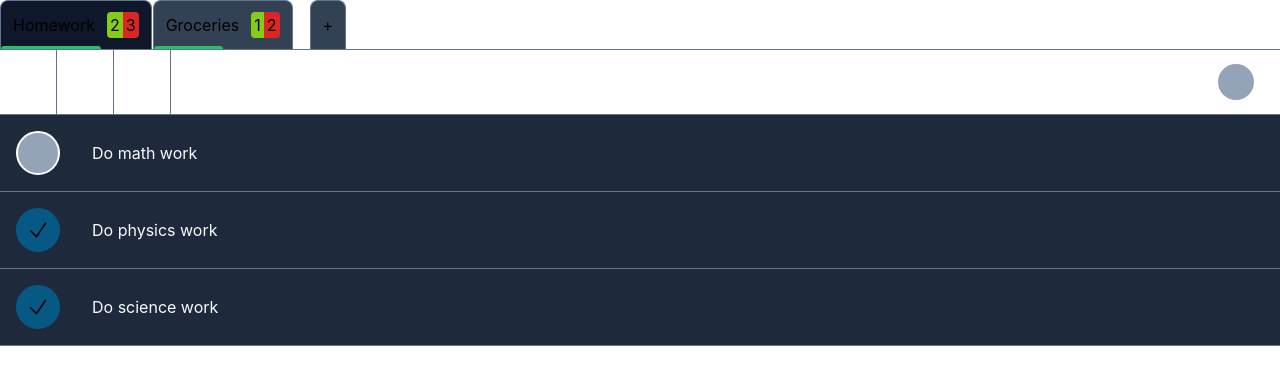
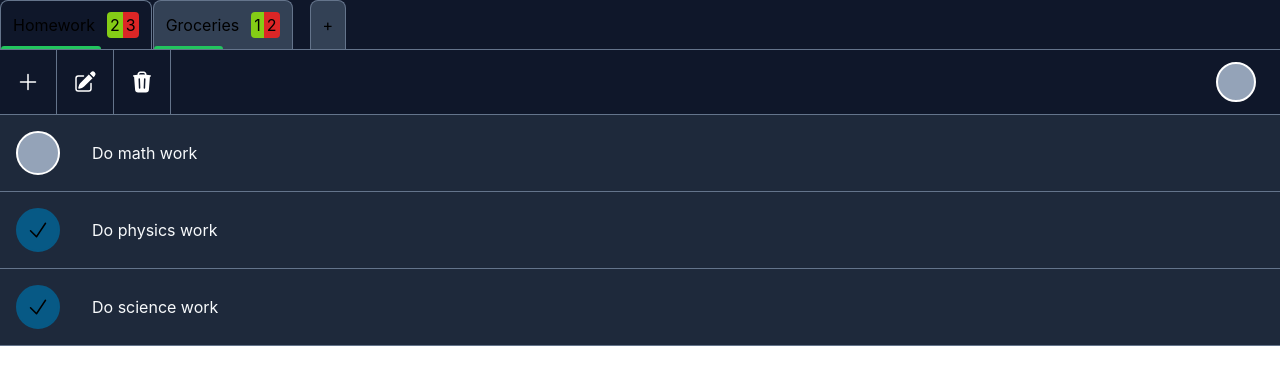
Before and after one commit to Scalpal/toDoList, a Next.js app: page / in a window 1280 px wide. Shown: the top 384 px of the page. Built offline with nearby package versions, Linux system fonts and the light colour scheme; what tailwindcss-percentage-width would draw is missing.

Commit message:
Feat: added scroll into view on list click + sticky navbar

```diff
--- a/src/components/Layout.jsx
+++ b/src/components/Layout.jsx
@@ -19,13 +19,13 @@ const Layout = (props) => {
 
   return (
     <div
-      className="h-screen max-h-screen"
+      className="h-auto"
     >
       <div
-        className="sticky top-0"
+        className="sticky top-0 left-0 z-10 bg-slate-900"
       >
         <nav
-          className="flex gap-[1px] p-0 overflow-scroll"
+          className="flex gap-[1px] p-0 overflow-scroll pr-4"
         >
           {lists.map((listItem, index) => {
             const activeListIndex = lists.findIndex(list => list.id === activeList.id);
@@ -43,7 +43,7 @@ const Layout = (props) => {
           })}
 
           <button
-            className="bg-slate-700 border border-b-0 border-slate-500 rounded-t-lg px-3 ml-4"
+            className="bg-slate-700 border border-b-0 border-slate-500 rounded-t-lg px-3 mx-4"
             onClick={() => handleForm()}
           >
             +
--- a/src/components/ListHeader.jsx
+++ b/src/components/ListHeader.jsx
@@ -44,9 +44,12 @@ const ListHeader = (props) => {
     }
   },[tasksFinishedCount, totalTasks, progressBarWidth])
 
-  const handleActiveList = useCallback(() => {
+  const handleActiveList = useCallback((e) => {
     router.push('/');
     setActiveList(listItem);
+
+    const header = e.currentTarget;
+    header.scrollIntoView({behavior: "smooth" , inline: "center"});
 
   }, [listItem, setActiveList, router])
 
@@ -56,7 +59,7 @@ const ListHeader = (props) => {
       key={index}
       className={activeClassName}
       data-listindex={index}
-      onClick={handleActiveList}
+      onClick={(e) => {handleActiveList(e)}}
     >
       <p className="whitespace-nowrap"> {listItem.name} </p>
       <p>
--- a/src/components/Task.jsx
+++ b/src/components/Task.jsx
@@ -14,7 +14,8 @@ const Task = (props) => {
 
   const tasks = activeList.thingsToDo;
 
-  const handleChange = (e) => {
+  const handleChange = useCallback((e) => {
+
     const isChecked = e.currentTarget.checked;
     const taskIndex = Number.parseInt(e.currentTarget.dataset.taskindex);
 
@@ -35,7 +36,9 @@ const Task = (props) => {
     }))
 
     return;
-  }
+  }, [setLists , lists , activeList]);
+
+
 
   const handleEditTask = useCallback((taskIndex) => {
     router.push("editTask/" + taskIndex);
@@ -69,7 +72,7 @@ const Task = (props) => {
             style={{ display: showNonFinished && isFinished === true ? "none" : "flex" }}
           >
             <label
-              htmlFor={task}
+              htmlFor={taskIndex}
               className='w-11 h-11 min-w-[2.75rem] min-h-[2.75rem] max-w-[2.75rem] max-h-[2.75rem]
               rounded-full border-2 p-2 my-4 duration-300'
               style={{
@@ -80,7 +83,7 @@ const Task = (props) => {
               {isFinished ? <CheckIcon /> : null}
             </label>
             <input
-              id={task}
+              id={taskIndex}
               className="hidden"
               type="checkbox"
               checked={isFinished ? true : false}
@@ -107,7 +110,7 @@ const Task = (props) => {
           className="h-full flex flex-auto justify-center items-center"
         >
           <p
-            className="text-5xl border-4 p-4 rounded-2xl bg-slate-800 whitespace-normal"
+            className="text-5xl border-4 p-4 mt-24 rounded-2xl bg-slate-800 whitespace-normal"
           >
             Liste vide pour le moment...
           </p>
--- a/src/pages/_app.js
+++ b/src/pages/_app.js
@@ -1,10 +1,8 @@
 import '../styles/globals.css';
-import { useState, createContext, useContext } from "react";
+import { useState, createContext } from "react";
 import { useRouter } from 'next/router';
 import Layout from '../components/layout';
 import Task from '../components/Task';
-import FormComp from '../components/FormComp';
-import { create } from 'yup/lib/Reference';
 
 const initialList =
   [
```
